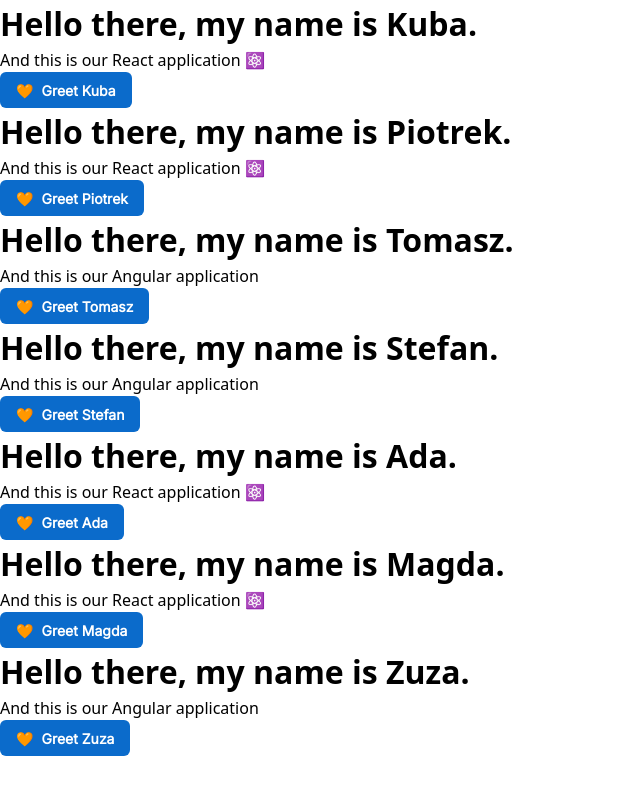
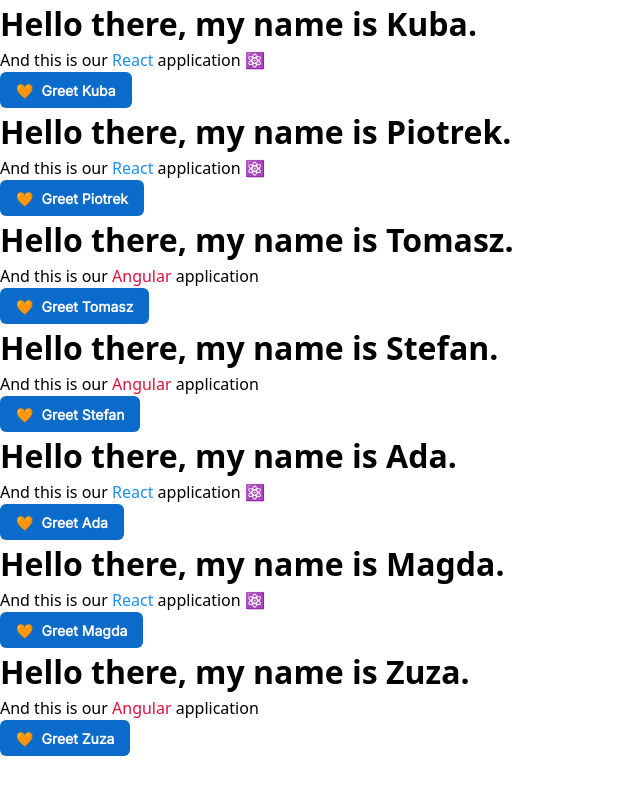
Before and after one commit to Eghizio/react-workshops-stp-agh, a React (Vite) app: page / in a window 1280 px wide. Shown: the top 794 px of the page, without its empty margins (0-640 px from the left). Built offline with nearby package versions, Linux system fonts and the light colour scheme.

Commit message:
Styled Components props, Typing SC, SC transient props

```diff
--- a/src/components/GreetingCard/GreetingCard.tsx
+++ b/src/components/GreetingCard/GreetingCard.tsx
@@ -17,7 +17,8 @@ export const GreetingCard = ({ student: { name, technology } }: Props) => {
     <div className="p-1 border border-solid border-red-600">
       <Heading>Hello there, my name is {name}.</Heading>
       <p>
-        And this is our {technology} application {isReact && "⚛️"}
+        And this is our <Tech $isReact={isReact}>{technology}</Tech> application{" "}
+        {isReact && "⚛️"}
       </p>
       <Button onClick={greet} startDecorator={"🧡"}>
         Greet {name}
@@ -30,3 +31,11 @@ const Heading = styled.h1`
   font-size: xx-large;
   font-weight: bold;
 `;
+
+interface TechProps {
+  $isReact: boolean;
+}
+
+const Tech = styled.span<TechProps>`
+  color: ${(props) => (props.$isReact ? "dodgerblue" : "crimson")};
+`;
```
